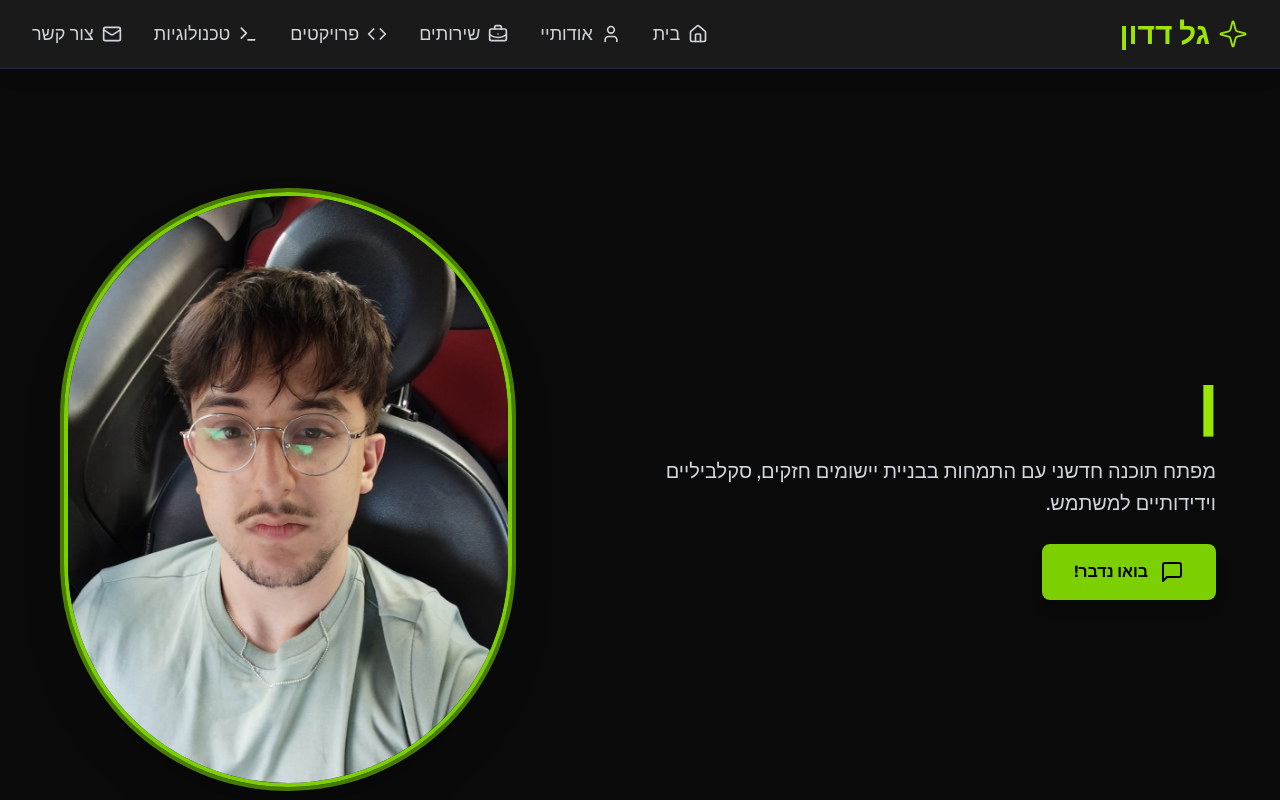
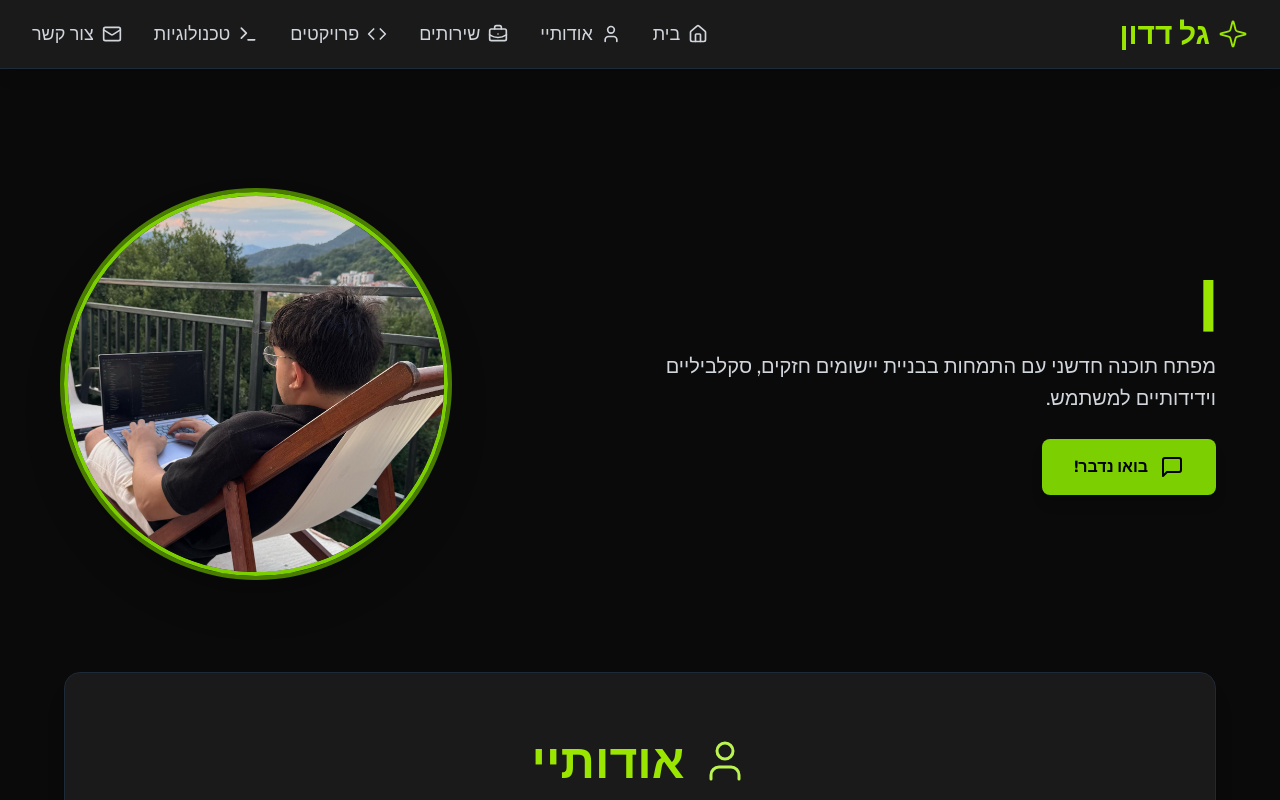
Before and after one commit to GaGex1222/My-Protfolio, a Next.js app: page / in a window 1280 px wide. Shown: the top 800 px of the page. Built offline with nearby package versions, Linux system fonts and the light colour scheme.

Commit message:
Changed picture of me

```diff
--- a/app/page.tsx
+++ b/app/page.tsx
@@ -303,7 +303,7 @@ export default function ReimaginedPortfolio() {
                         initial={{ opacity: 0, scale: 0.8 }}
                         animate={{ opacity: 1, scale: 1 }}
                         transition={{ duration: 1, delay: 0.8, type: "spring", stiffness: 100, damping: 10 }}
-                        className="flex-1 w-full max-w-xs md:max-w-md rounded-full overflow-hidden shadow-2xl border-4 border-lime-500 ring-4 ring-lime-700 ring-opacity-50"
+                        className="w-96 h-96 rounded-full overflow-hidden shadow-2xl border-4 border-lime-500 ring-4 ring-lime-700 ring-opacity-50"
                     >
                         <img
                             src="/me.jpeg"
```
Also changed, not shown: public/me.jpeg, 1 other file (tests, documents, lock files or other folders).
